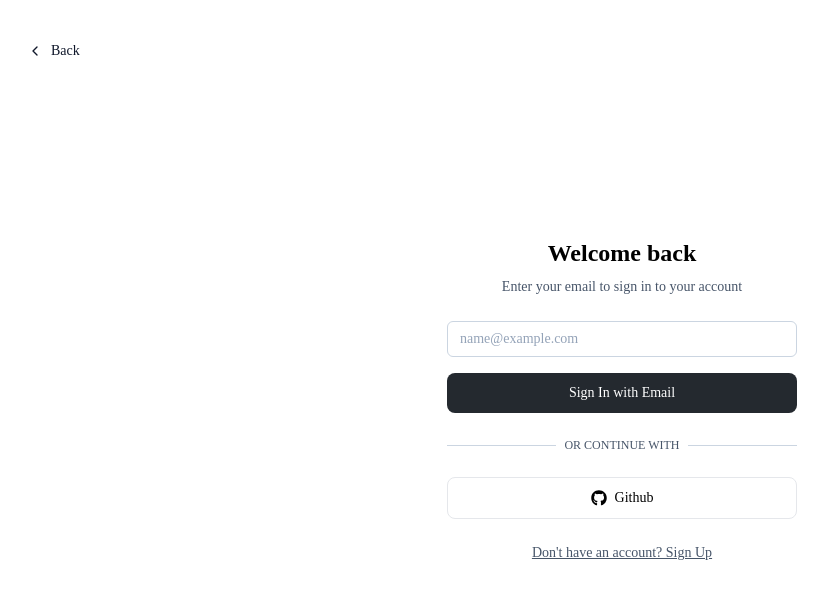
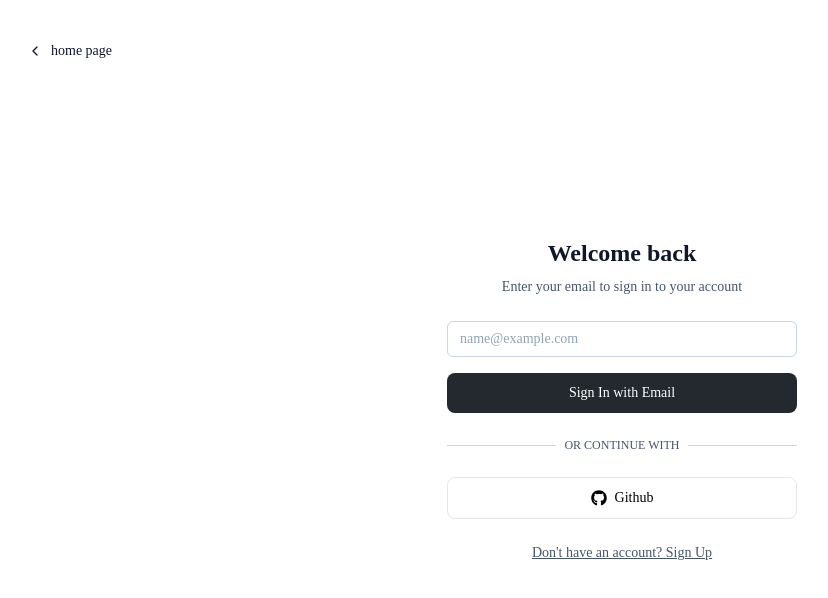
Before and after one commit to dauphaihau/camille, a Next.js app: page /login in a window 1280 px wide. Shown: the top 598 px of the page, without its empty margins (18-846 px from the left). Built offline with nearby package versions, Linux system fonts and the light colour scheme.

Commit message:
fix router

```diff
--- a/src/app/(auth)/layout.tsx
+++ /dev/null
@@ -1,41 +0,0 @@
-import '../../styles/globals.css'
-import React from "react";
-
-export default function RootLayout({
-  children,
-}: {
-  children: React.ReactNode
-}) {
-  return (
-    <html>
-      <head />
-      <body>{children}</body>
-
-      {/*<main>*/}
-      {/*  <Card>*/}
-      {/*    <CardContent>*/}
-      {/*      <CardHeader*/}
-      {/*        title="Post List"*/}
-      {/*        listLength={list?.length ?? 0}*/}
-      {/*        // clearAllFn={clearAll}*/}
-      {/*      />*/}
-      {/*      <List>*/}
-      {/*        {list?.map((item) => (*/}
-      {/*          <ListItem*/}
-      {/*            key={item.id}*/}
-      {/*            item={item}*/}
-      {/*            // onUpdate={updateOne}*/}
-      {/*          />*/}
-      {/*        ))}*/}
-      {/*      </List>*/}
-      {/*    </CardContent>*/}
-      {/*    <CardForm*/}
-      {/*      value={itemName}*/}
-      {/*      onChange={(e) => setItemName(e.target.value)}*/}
-      {/*      // submit={insertOne}*/}
-      {/*    />*/}
-      {/*  </Card>*/}
-      {/*</main>*/}
-    </html>
-  )
-}
--- a/src/app/(auth)/login/page.tsx
+++ b/src/app/(auth)/login/page.tsx
@@ -14,7 +14,7 @@ export default function LoginPage() {
       >
         <>
           <Icons.chevronLeft className="mr-2 h-4 w-4" />
-          Back
+          home page
         </>
       </Link>
       <div className="mx-auto flex w-full flex-col justify-center space-y-6 sm:w-[350px]">
--- /dev/null
+++ b/src/app/(dashboard)/dashboard/page.tsx
@@ -0,0 +1,7 @@
+export default function DashboardPage() {
+    return (
+        <div>
+          Dashboard Page
+        </div>
+    );
+}
--- /dev/null
+++ b/src/app/layout.tsx
@@ -0,0 +1,56 @@
+import 'styles/globals.css'
+import React from "react";
+import { Inter as FontSans } from "@next/font/google"
+import { cn } from 'core/helpers';
+
+// const fontSans = FontSans({
+//   subsets: ["latin"],
+//   variable: "--font-inter",
+// })
+
+export default function RootLayout({
+  children,
+}: {
+  children: React.ReactNode
+}) {
+
+  return (
+    <html
+      className={cn(
+        "bg-white font-sans text-slate-900 antialiased",
+        // fontSans.variable
+      )}
+    >
+    <head/>
+    <body className="min-h-screen">
+      {children}
+    </body>
+
+    {/*<main>*/}
+    {/*  <Card>*/}
+    {/*    <CardContent>*/}
+    {/*      <CardHeader*/}
+    {/*        title="Post List"*/}
+    {/*        listLength={list?.length ?? 0}*/}
+    {/*        // clearAllFn={clearAll}*/}
+    {/*      />*/}
+    {/*      <List>*/}
+    {/*        {list?.map((item) => (*/}
+    {/*          <ListItem*/}
+    {/*            key={item.id}*/}
+    {/*            item={item}*/}
+    {/*            // onUpdate={updateOne}*/}
+    {/*          />*/}
+    {/*        ))}*/}
+    {/*      </List>*/}
+    {/*    </CardContent>*/}
+    {/*    <CardForm*/}
+    {/*      value={itemName}*/}
+    {/*      onChange={(e) => setItemName(e.target.value)}*/}
+    {/*      // submit={insertOne}*/}
+    {/*    />*/}
+    {/*  </Card>*/}
+    {/*</main>*/}
+    </html>
+  )
+}
--- /dev/null
+++ b/src/app/page.tsx
@@ -0,0 +1,7 @@
+export default function HomePage() {
+    return (
+        <div>
+            Home
+        </div>
+    );
+}
```
Also changed, not shown: src/app/head.tsx (renamed from src/app/(auth)/head.tsx).
